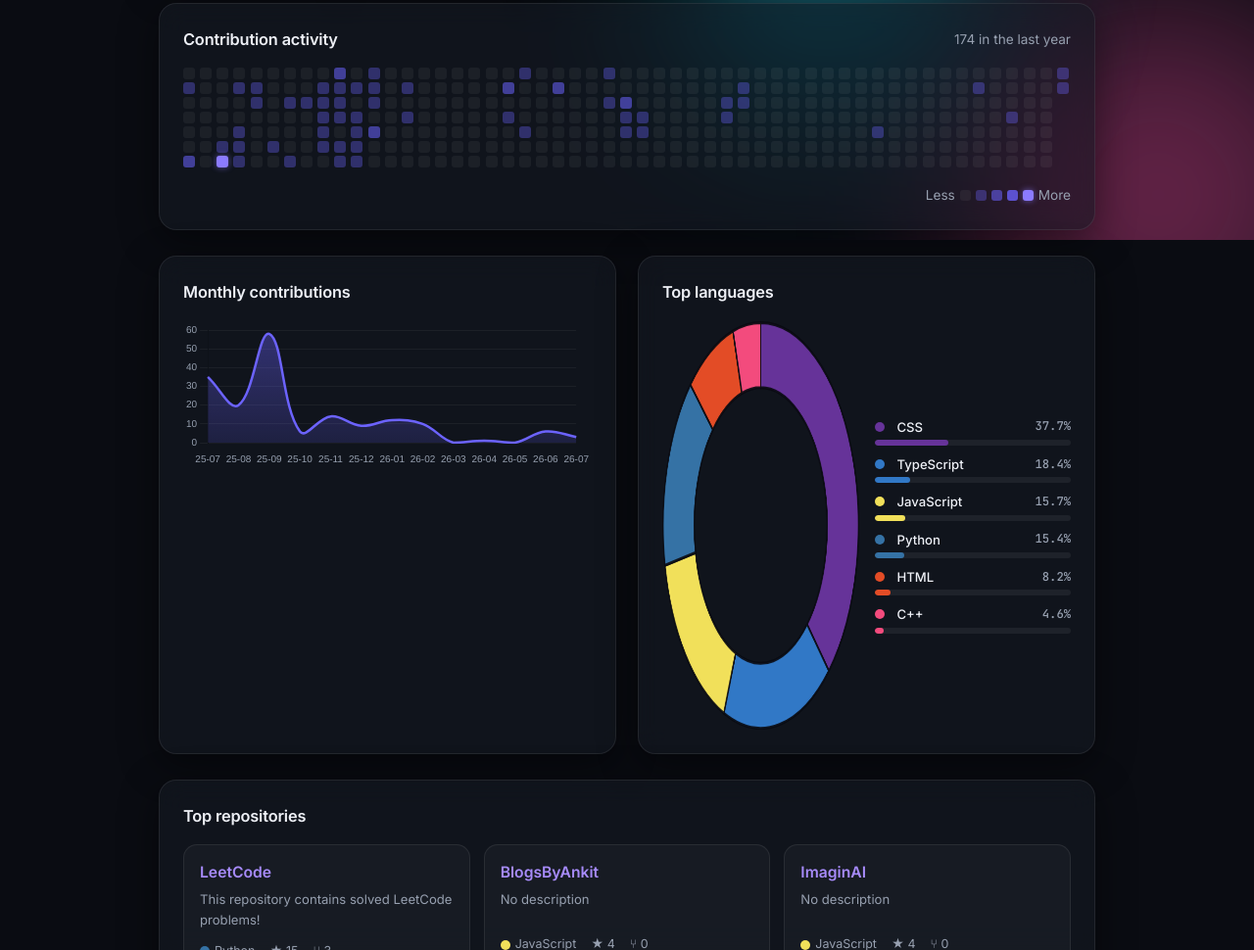
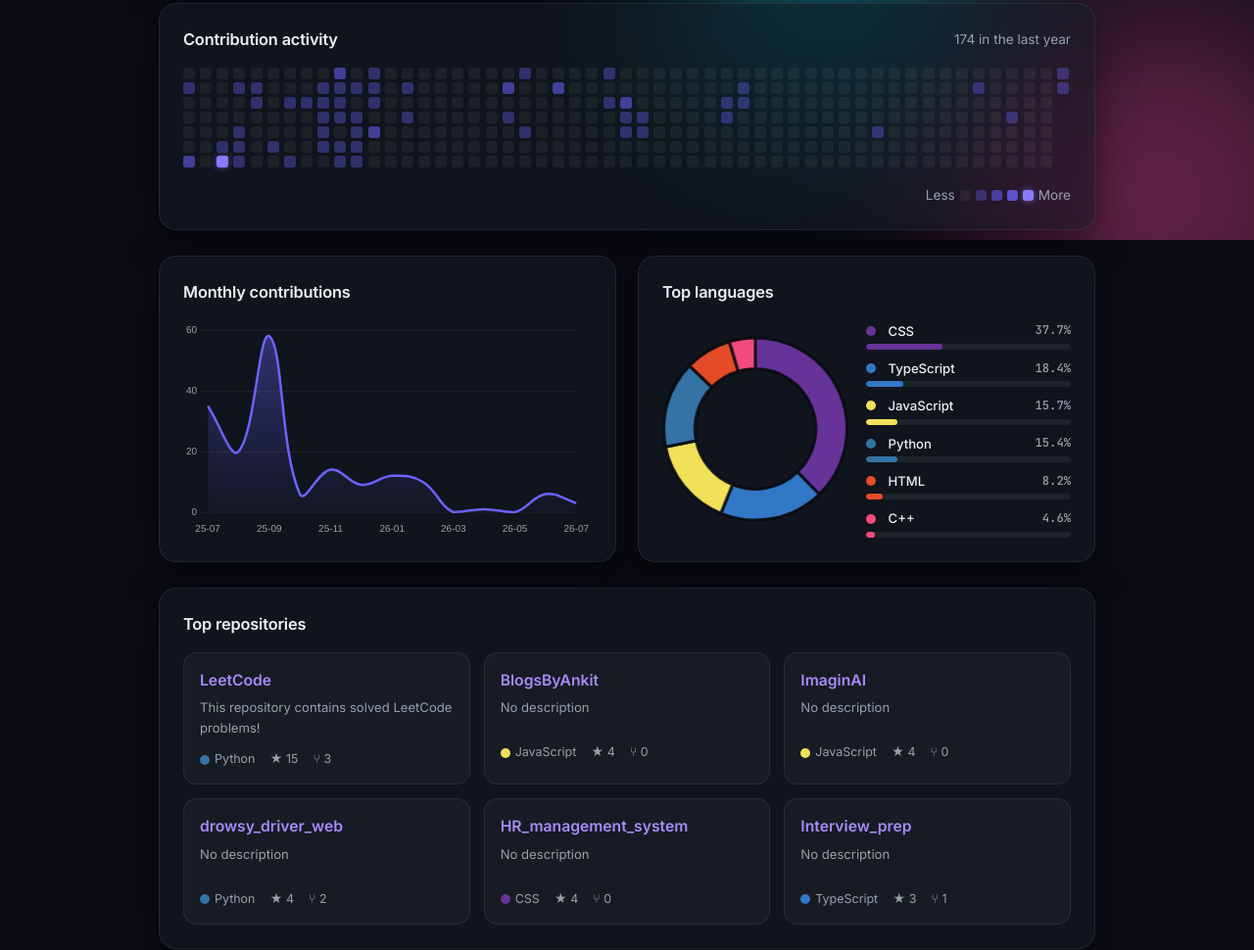
Before and after one commit to AnkitPorwal04/github-stats-dashboard, a website: page docs/index.html in a window 1280 px wide. Shown: the part 555-1525 px from the top of the page at 98% size. Drawn offline with nearby package versions, Linux system fonts and the light colour scheme.

Commit message:
fix(dashboard): charts fill their cards — area chart + larger centered doughnut

```diff
--- a/docs/app.js
+++ b/docs/app.js
@@ -150,10 +150,11 @@ function renderTimeline(timeline) {
     },
     options: {
       responsive: true,
+      maintainAspectRatio: false,
       plugins: { legend: { display: false }, tooltip: { intersect: false, mode: 'index' } },
       scales: {
-        x: { ticks: { color: DIM, font: { size: 10 } }, grid: { display: false } },
-        y: { ticks: { color: DIM, font: { size: 10 } }, grid: { color: 'rgba(255,255,255,0.05)' }, beginAtZero: true },
+        x: { ticks: { color: DIM, font: { size: 10 }, maxRotation: 0, autoSkip: true, maxTicksLimit: 8 }, grid: { display: false } },
+        y: { ticks: { color: DIM, font: { size: 10 }, maxTicksLimit: 5 }, grid: { color: 'rgba(255,255,255,0.05)' }, beginAtZero: true },
       },
     },
   });
@@ -174,7 +175,7 @@ function renderLanguages(langs) {
         hoverOffset: 6,
       }],
     },
-    options: { responsive: true, cutout: '68%', plugins: { legend: { display: false } } },
+    options: { responsive: true, maintainAspectRatio: false, cutout: '66%', plugins: { legend: { display: false } } },
   });
 
   const list = $('lang-list');
--- a/docs/index.html
+++ b/docs/index.html
@@ -63,12 +63,12 @@
     <section class="charts">
       <div class="card chart-card reveal">
         <div class="card-head"><h2>Monthly contributions</h2></div>
-        <canvas id="timelineChart" height="150"></canvas>
+        <div class="chart-wrap"><canvas id="timelineChart"></canvas></div>
       </div>
       <div class="card chart-card reveal">
         <div class="card-head"><h2>Top languages</h2></div>
         <div class="lang-layout">
-          <canvas id="langChart" height="150"></canvas>
+          <div class="chart-wrap lang-chart-wrap"><canvas id="langChart"></canvas></div>
           <ul class="lang-list" id="lang-list"></ul>
         </div>
       </div>
--- a/docs/style.css
+++ b/docs/style.css
@@ -133,9 +133,12 @@ body {
 .heatmap-legend { display: flex; align-items: center; gap: 5px; margin-top: 12px; justify-content: flex-end; }
 .heatmap-legend .hm-cell { width: 11px; height: 11px; }
 
-.charts { display: grid; grid-template-columns: 1fr 1fr; gap: 22px; }
-.chart-card canvas { width: 100% !important; }
-.lang-layout { display: grid; grid-template-columns: 1fr 1fr; gap: 16px; align-items: center; }
+.charts { display: grid; grid-template-columns: 1fr 1fr; gap: 22px; align-items: stretch; }
+.chart-card { display: flex; flex-direction: column; }
+.chart-wrap { position: relative; height: 260px; flex: 1; }
+.chart-wrap canvas { position: absolute; inset: 0; width: 100% !important; height: 100% !important; }
+.lang-layout { display: grid; grid-template-columns: 0.95fr 1.05fr; gap: 18px; align-items: center; flex: 1; }
+.lang-chart-wrap { height: 220px; }
 .lang-list { list-style: none; display: flex; flex-direction: column; gap: 9px; }
 .lang-list li { font-size: 0.82rem; }
 .lang-row { display: flex; align-items: center; gap: 8px; margin-bottom: 3px; color: var(--text-dim); }
```
